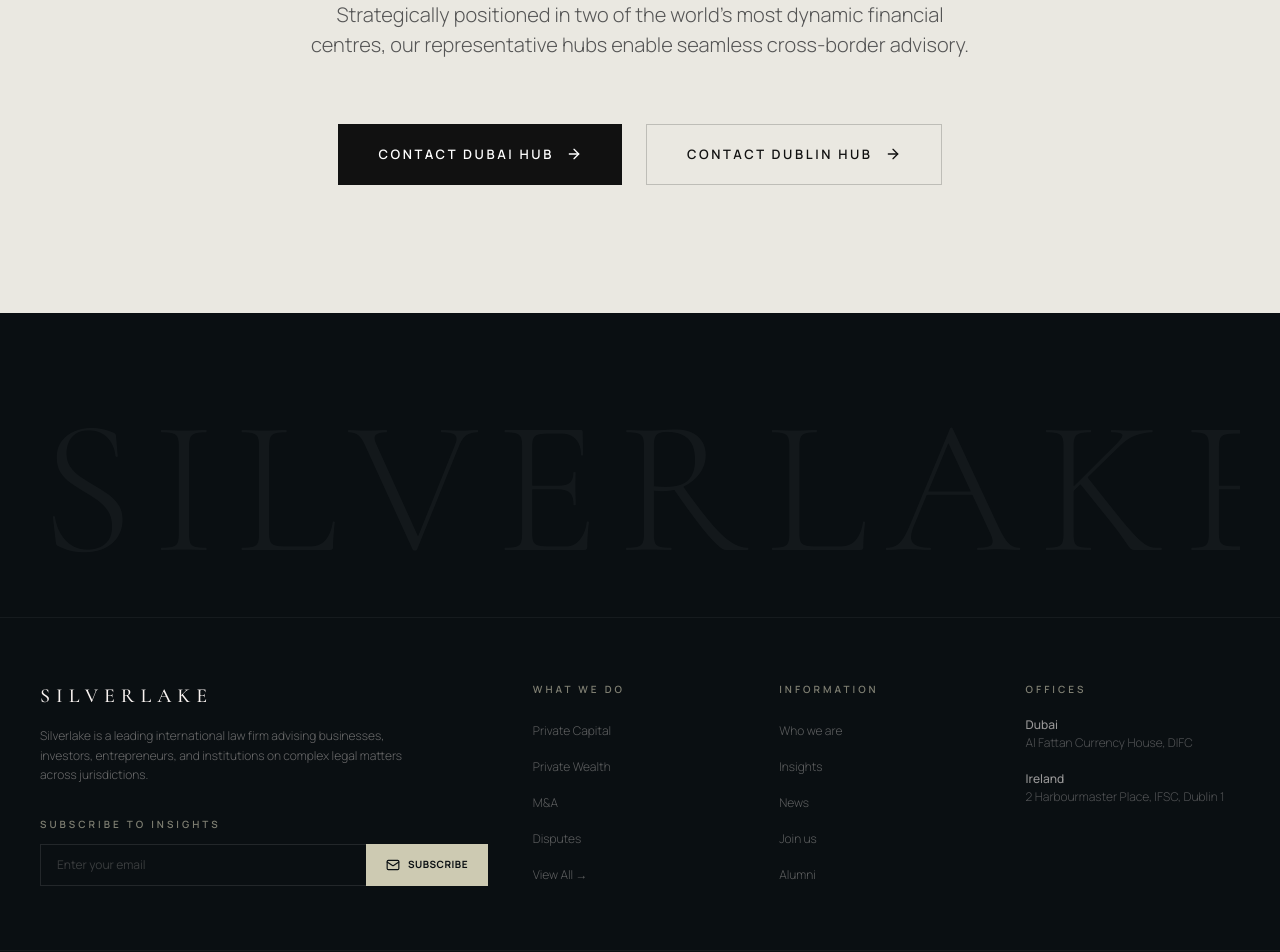
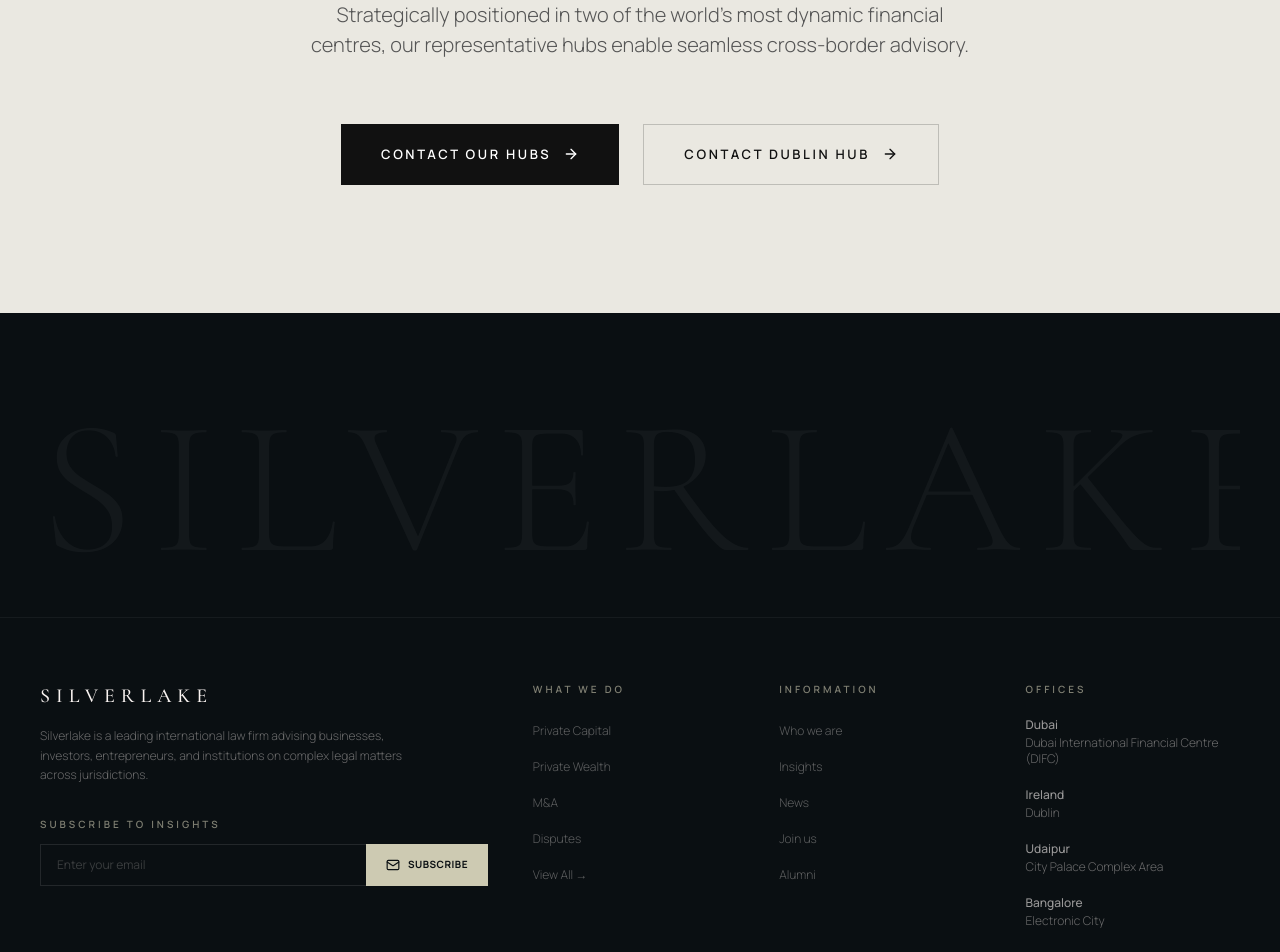
Before and after one commit to amaysomani/silverlake-website, a Next.js app: page /about in a window 1280 px wide. Shown: the part 2620-3572 px from the top of the page. Built offline with nearby package versions, Linux system fonts and the light colour scheme.

Commit message:
Add Udaipur and Bangalore offices and update references globally

```diff
--- a/src/app/about/page.tsx
+++ b/src/app/about/page.tsx
@@ -109,7 +109,7 @@ export default function AboutPage() {
                 <div>
                   <h3 className="text-[14px] font-bold uppercase tracking-[0.2em] text-[#111] mb-6">Integrated Global Network</h3>
                   <p className="text-[19px] text-[#555] font-light leading-[1.7]">
-                    Seamless coordination across our key representative hubs in Dubai and Ireland with zero administrative friction or communication delays. Our advisory philosophy is rooted in a simple principle: legal counsel should accelerate business objectives, not constrain them.
+                    Seamless coordination across our key representative hubs in Dubai, Ireland, Udaipur, and Bangalore with zero administrative friction or communication delays. Our advisory philosophy is rooted in a simple principle: legal counsel should accelerate business objectives, not constrain them.
                   </p>
                 </div>
                 <div className="h-px w-full bg-[#111]/10"></div>
@@ -138,7 +138,7 @@ export default function AboutPage() {
                 href="/careers#apply"
                 className="group inline-flex justify-center items-center gap-3 bg-[#111] text-white px-10 py-5 text-[13px] font-semibold uppercase tracking-[0.2em] hover:bg-[#333] transition-colors"
               >
-                Contact Dubai Hub
+                Contact Our Hubs
                 <ArrowRight className="h-4 w-4 transition-transform duration-300 group-hover:translate-x-1" />
               </Link>
               <Link
--- a/src/app/careers/page.tsx
+++ b/src/app/careers/page.tsx
@@ -46,7 +46,7 @@ export default function CareersPage() {
     },
     {
       title: "Associate – Credit Funds & Private Capital",
-      location: "Dubai / Ireland representative hubs",
+      location: "Dubai / Ireland / Udaipur / Bangalore representative hubs",
       type: "Lateral Hire",
       description: "Seeking a finance associate with 2-4 years PQE to advise credit funds and institutional direct lending platforms on structural leverage and portfolio investments.",
     },
--- a/src/app/page.tsx
+++ b/src/app/page.tsx
@@ -314,6 +314,68 @@ export default function HomePage() {
                 </MagneticButton>
               </div>
             </motion.div>
+
+            {/* Udaipur */}
+            <motion.div
+              initial="hidden"
+              whileInView="visible"
+              viewport={{ once: true }}
+              variants={fadeInUp}
+              className="relative group overflow-hidden"
+            >
+              <img
+                src="/images/office-udaipur.png"
+                alt="Udaipur Office"
+                className="w-full h-full object-cover min-h-[400px] md:min-h-[500px] group-hover:scale-105 transition-transform duration-[1.5s]"
+              />
+              <div className="absolute inset-0 bg-gradient-to-t from-[#0A1128]/90 via-[#0A1128]/40 to-transparent pointer-events-none" />
+              <div className="absolute bottom-0 left-0 p-8 sm:p-12 z-10 w-full">
+                <h3 className="font-serif text-3xl font-light mb-4 text-white">Udaipur</h3>
+                <p className="text-white/70 font-light leading-relaxed mb-6 max-w-sm">
+                  Our Udaipur hub combines modern legal advisory with a rich heritage, offering strategic guidance for domestic and international clients venturing into the region.
+                </p>
+                <MagneticButton strength={0.2}>
+                  <Link
+                    href="/offices/udaipur"
+                    className="inline-flex items-center gap-2 text-xs font-semibold uppercase tracking-[0.15em] text-white hover:text-[#C5A059] transition-colors group/link"
+                  >
+                    Go to office
+                    <ArrowRight className="h-3.5 w-3.5 transition-transform duration-300 group-hover/link:translate-x-1" />
+                  </Link>
+                </MagneticButton>
+              </div>
+            </motion.div>
+
+            {/* Bangalore */}
+            <motion.div
+              initial="hidden"
+              whileInView="visible"
+              viewport={{ once: true }}
+              variants={fadeInUp}
+              className="relative group overflow-hidden"
+            >
+              <img
+                src="/images/office-bangalore.png"
+                alt="Bangalore Office"
+                className="w-full h-full object-cover min-h-[400px] md:min-h-[500px] group-hover:scale-105 transition-transform duration-[1.5s]"
+              />
+              <div className="absolute inset-0 bg-gradient-to-t from-[#0A1128]/90 via-[#0A1128]/40 to-transparent pointer-events-none" />
+              <div className="absolute bottom-0 left-0 p-8 sm:p-12 z-10 w-full">
+                <h3 className="font-serif text-3xl font-light mb-4 text-white">Bangalore</h3>
+                <p className="text-white/70 font-light leading-relaxed mb-6 max-w-sm">
+                  Located in the Silicon Valley of India, our Bangalore office is perfectly positioned to serve the high-growth technology, venture capital, and private equity sectors.
+                </p>
+                <MagneticButton strength={0.2}>
+                  <Link
+                    href="/offices/bangalore"
+                    className="inline-flex items-center gap-2 text-xs font-semibold uppercase tracking-[0.15em] text-white hover:text-[#C5A059] transition-colors group/link"
+                  >
+                    Go to office
+                    <ArrowRight className="h-3.5 w-3.5 transition-transform duration-300 group-hover/link:translate-x-1" />
+                  </Link>
+                </MagneticButton>
+              </div>
+            </motion.div>
           </div>
         </section>
 
--- a/src/components/Footer.tsx
+++ b/src/components/Footer.tsx
@@ -137,14 +137,22 @@ export default function Footer() {
               Offices
             </h3>
             <ul className="space-y-5 text-xs font-light">
-              <li>
+              <div>
                 <span className="text-[#f9f3f1]/60 font-medium block mb-0.5">Dubai</span>
-                <span className="text-[#f9f3f1]/30">Al Fattan Currency House, DIFC</span>
-              </li>
-              <li>
+                <span className="text-[#f9f3f1]/40">Dubai International Financial Centre (DIFC)</span>
+              </div>
+              <div>
                 <span className="text-[#f9f3f1]/60 font-medium block mb-0.5">Ireland</span>
-                <span className="text-[#f9f3f1]/30">2 Harbourmaster Place, IFSC, Dublin 1</span>
-              </li>
+                <span className="text-[#f9f3f1]/40">Dublin</span>
+              </div>
+              <div>
+                <span className="text-[#f9f3f1]/60 font-medium block mb-0.5">Udaipur</span>
+                <span className="text-[#f9f3f1]/40">City Palace Complex Area</span>
+              </div>
+              <div>
+                <span className="text-[#f9f3f1]/60 font-medium block mb-0.5">Bangalore</span>
+                <span className="text-[#f9f3f1]/40">Electronic City</span>
+              </div>
             </ul>
           </div>
         </div>
--- a/src/components/Header.tsx
+++ b/src/components/Header.tsx
@@ -227,7 +227,9 @@ export default function Header() {
                         <p className="text-[10px] uppercase tracking-[0.3em] text-[#cdcab2]/60 font-medium mb-3">Representative Hubs</p>
                         <p className="text-sm text-[#f9f3f1]/70 font-light leading-relaxed">
                           Dubai, DIFC<br />
-                          Dublin, IFSC
+                          Dublin, Ireland<br />
+                          Udaipur, India<br />
+                          Bangalore, India
                         </p>
                       </div>
                       <div>
```
Also changed, not shown: public/images/office-bangalore.png (added), public/images/office-udaipur.png (added).
